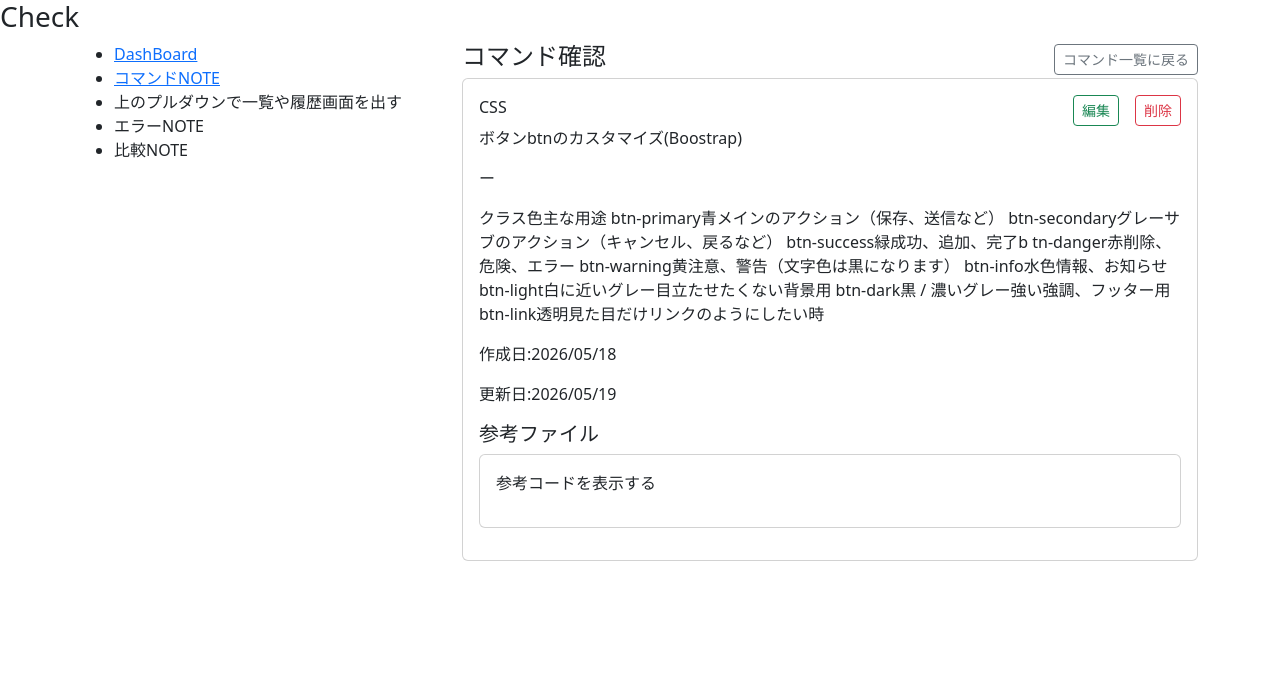
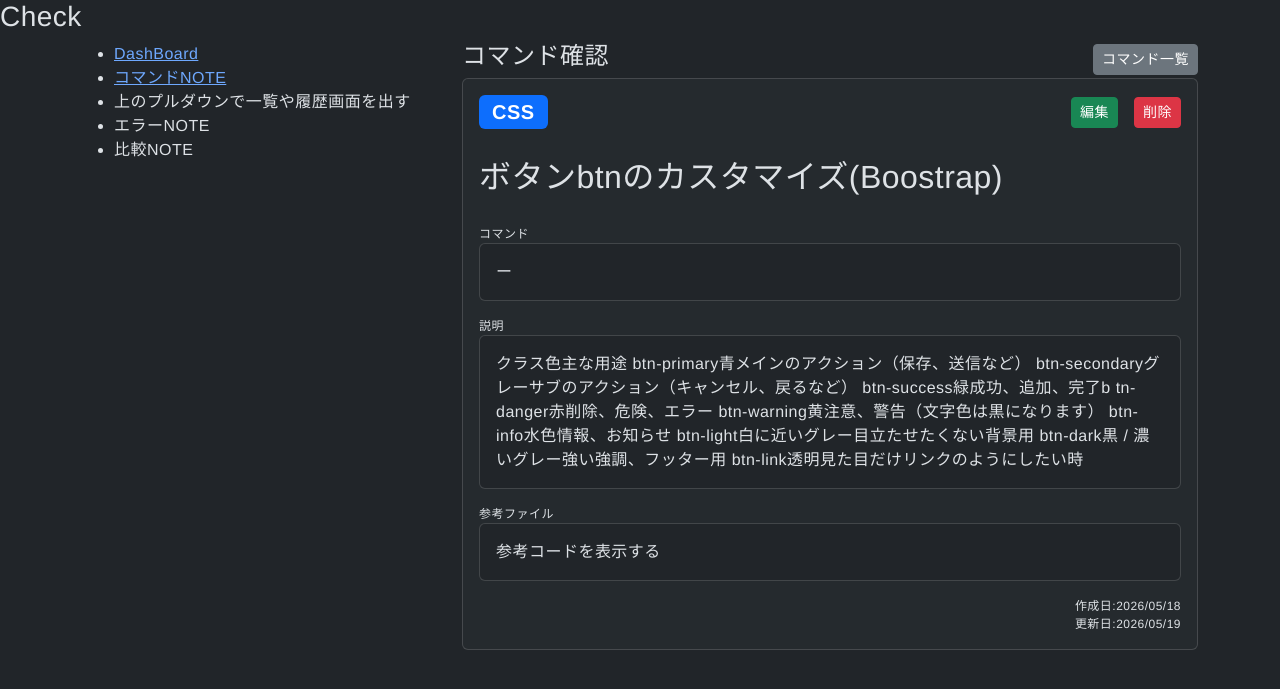
Before and after one commit to MSKnoGHB/brainput, a Django app: page /3/show/ in a window 1280 px wide. Shown: the top 689 px of the page. Run offline with Django 5.2, Linux system fonts and the light colour scheme; data comes from the database, SQL or seed files in the repository; both versions use the stored data as it was after the commit.

Commit message:
add: style.css

```diff
--- /dev/null
+++ b/notebook/static/notebook/css/style.css
@@ -0,0 +1,37 @@
+body {
+  /* 1. フォント：日本語が最も美しく見える並び */
+  font-family: "Helvetica Neue", Arial, "Hiragino Kaku Gothic ProN", "Hiragino Sans", "Noto Sans JP", Meiryo, sans-serif !important;
+
+  /* 2. 文字の大きさ：小さすぎず、大きすぎない標準サイズ */
+  font-size: 16px;
+
+  /* 3. 行間：これが一番大事！文字の高さの「1.7倍」の隙間をあける */
+  line-height: 1.75;
+
+  /* 4. 文字の間隔：ほんの少しだけ文字と文字の間を広げて、視認性を上げる */
+  letter-spacing: 0.03em;
+
+  /* 5. 文字の色：真っ黒(#000)は目が疲れるので、高級感のある濃いグレーにする */
+  color: #333333;
+
+  /* 背景をほんの少しだけ柔らかい白にする（お好みで） */
+  background-color: #fcfcfc;
+}
+
+.form-label,
+.item-label {
+  font-size: 0.75em;
+}
+.note-title {
+  font-size: 2em;
+}
+
+.note-command,
+.note-description,
+.note-reference {
+  font-size: 1em;
+}
+.note-created-at,
+.note-updated-at {
+  font-size: 0.75em;
+}
--- a/notebook/templates/notebook/base.html
+++ b/notebook/templates/notebook/base.html
@@ -1,10 +1,13 @@
+{% load static %}
 <!DOCTYPE html>
-<html lang="ja">
+<html lang="ja" data-bs-theme="dark">
 <head>
   <meta charset="UTF-8">
   <meta name="viewport" content="width=device-width, initial-scale=1.0">
   <title>Brainput</title>
-  <link href="https://cdn.jsdelivr.net/npm/bootstrap@5.3.8/dist/css/bootstrap.min.css" rel="stylesheet">
+  <link rel="stylesheet" href="{% static 'notebook/css/style.css' %}" >
+  <link rel="stylesheet" href="https://cdnjs.cloudflare.com/ajax/libs/font-awesome/6.5.1/css/all.min.css" >
+  <link rel="stylesheet" href="https://cdn.jsdelivr.net/npm/bootstrap@5.3.8/dist/css/bootstrap.min.css" >
 </head>
 <body>
   {% block content %}
--- a/notebook/templates/notebook/show.html
+++ b/notebook/templates/notebook/show.html
@@ -19,26 +19,32 @@
           <div class="'col-12 col-md-8">
             <div class="d-flex justify-content-between align-items-center">
               <h4>コマンド確認</h4>
-              <a href="{% url 'index' %}" class="btn btn-sm btn-outline-secondary">コマンド一覧に戻る</a>
+              <a href="{% url 'index' %}" class="btn btn-sm btn-secondary">コマンド一覧</a>
             </div>
-            <div class="card p-3 mb-3">
-              <div class="d-flex justify-content-between">
-                <div class="note-sub-category">{{note.sub_category}}</div>
+            <div class="card bg-body-tertiary bg-opacity-50 p-3 mb-3">
+              <div class="d-flex justify-content-between align-items-center">
+                <div class="note-sub-category badge bg-primary fs-5">{{note.sub_category}}</div>
                 <div class="d-flex gap-3">
-                  <a href="{% url 'edit' id=note.id %}" class="btn btn-sm btn-outline-success">編集</a>
-                  <a href="{% url 'destroy' id=note.id %}" class="btn btn-sm btn-outline-danger">削除</a>
+                  <a href="{% url 'edit' id=note.id %}" class="btn btn-sm btn-success">編集</a>
+                  <a href="{% url 'destroy' id=note.id %}" class="btn btn-sm btn-danger">削除</a>
                 </div>
               </div>
 
-              <div class="note-title mb-3">{{note.title}}</div>
-              <div class="note-command mb-3">{{note.command}}</div>
-              <div class="note-description mb-3">{{note.description}}</div>
-              <div class="note-created-at mb-3">作成日:{{note.created_at|date:"Y/m/d"}}</div>
-              <div class="note-updated-at mb-3">更新日:{{note.updated_at|date:"Y/m/d"}}</div>
-              <h5>参考ファイル</h5>
+              <div class="note-title mt-4 mb-4">{{note.title}}</div>
+              <p class="item-label m-0">コマンド</p>
               <div class="card p-3 mb-3">
-                <div class="mb-3">参考コードを表示する</div>
+                <div class="note-command">{{note.command}}</div>
               </div>
+              <p class="item-label m-0">説明</p>
+              <div class="card p-3 mb-3">
+                <div class="note-description">{{note.description}}</div>
+              </div>
+              <p class="item-label m-0">参考ファイル</p>
+              <div class="card p-3 mb-3">
+                <div class="note-reference">参考コードを表示する</div>
+              </div>
+              <div class="note-created-at text-end">作成日:{{note.created_at|date:"Y/m/d"}}</div>
+              <div class="note-updated-at text-end">更新日:{{note.updated_at|date:"Y/m/d"}}</div>
             </div>
           </div>
         </div>
```
Also changed, not shown: notebook/templates/notebook/dashboard.html (+9 -5 lines), notebook/templates/notebook/edit.html (+12 -9 lines), notebook/templates/notebook/index.html (+7 -3 lines), db.sqlite3.
